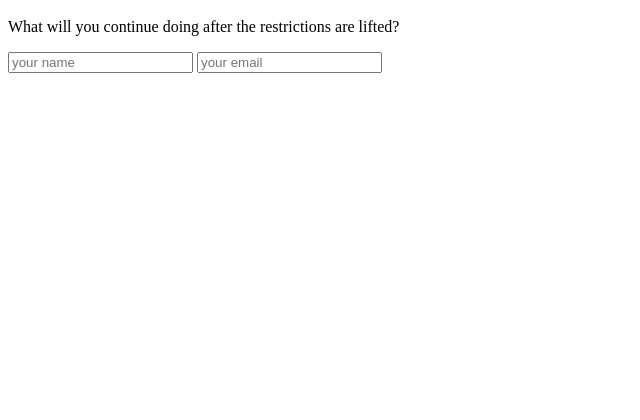
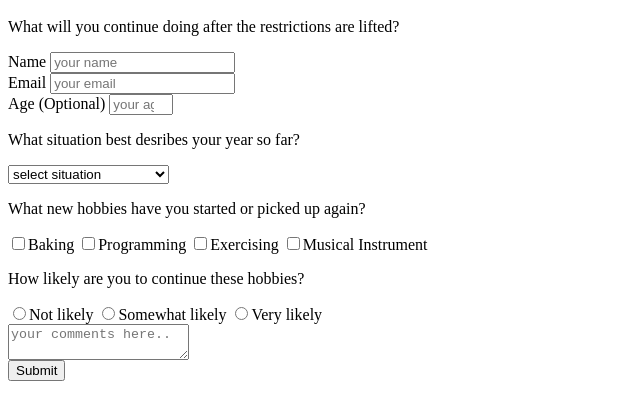
Before and after one commit to jbettenh/fcc-survey-form, a plain HTML site: page index.html in a window 1280 px wide. Shown: the part 48-468 px from the top of the page, without its empty margins (0-640 px from the left). Drawn offline with Linux system fonts and the light colour scheme.

Commit message:
added form inputs

```diff
--- a/index.html
+++ b/index.html
@@ -2,6 +2,120 @@
 <h1 id="title">Life after Coronavirus Lockdown</h1>
 <p id="description">What will you continue doing after the restrictions are lifted?</p>
 <form id="survey-form">
-   <input type="text" placeholder="your name">
-   <input type="email" placeholder="your email">
+  <div class="form-group">
+  <label id="name-label" for="name">Name</label>
+  <input
+         type="text"
+         name="name"
+         id="name"
+         class="form-control"
+         placeholder="your name"
+         required
+  />
+  </div>
+  <div class="form-group">
+  <label id="email-label" for="email">Email</label>
+  <input
+         type="email"
+         name="email"
+         id="email"
+         class="form-control"
+         placeholder="your email"
+         required
+   />
+  </div>
+  <div class="form-group">
+  <label id="number-label" for="number">Age (Optional)</label>
+  <input
+         type="number"
+         name="age"
+         id="number"
+         class="form-conrtol"
+         placeholder="your age"
+         min="12"
+         max="120"
+   />
+  </div>
+
+  <div class="form-group">
+    <p>What situation best desribes your year so far?</p>
+    <select id="dropdown" name="situation" class="form-control" required>
+      <option disabled selected value>select situation</option>
+      <option value="az">Working</option>
+      <option value="mo">Working from home</option>
+      <option value="og">Furloughed without pay</option>
+      <option value="ka">Furloughed with pay</option>
+    </select>
+  </div>
+
+   <div class="form-group">
+    <p>What new hobbies have you started or picked up again?</p>
+    <label>
+      <input
+             name="hobbies"
+             value="baking"
+             type="checkbox"
+             class="input-checkbox"
+      />Baking</label>
+    <label>
+      <input
+             name="hobbies"
+             value="programming"
+             type="checkbox"
+             class="input-checkbox"
+      />Programming</label>
+    <label>
+      <input
+             name="hobbies"
+             value="exercising"
+             type="checkbox"
+             class="input-checkbox"
+      />Exercising</label>
+    <label>
+      <input
+            name="hobbies"
+            value="music"
+            type="checkbox"
+            class="input-checkbox"
+      />Musical Instrument</label>
+  </div>
+
+
+  <div class="form-group">
+    <p>How likely are you to continue these hobbies?</p>
+    <label>
+      <input
+            name="likeliehood"
+            value="-1"
+            type="radio"
+            class="input-radio"
+      />Not likely</label>
+    <lable>
+      <input
+             name="likeliehood"
+             value="0"
+             type="radio"
+             class="input-radio"
+             />Somewhat likely</label>
+    <label>
+      <input
+             name="likeliehood"
+             value="1"
+             type="radio"
+             class="input-radio"
+             />Very likely</label>
+  </div>
+
+
+  <div class="form-group">
+    <textarea
+            id="comments"
+            class="input-textarea"
+            name="comment"
+            placeholder="your comments here.."
+    ></textarea>
+  </div>
+
+  <button type="submit" id="submit">Submit</button>
+
 </form>
```
